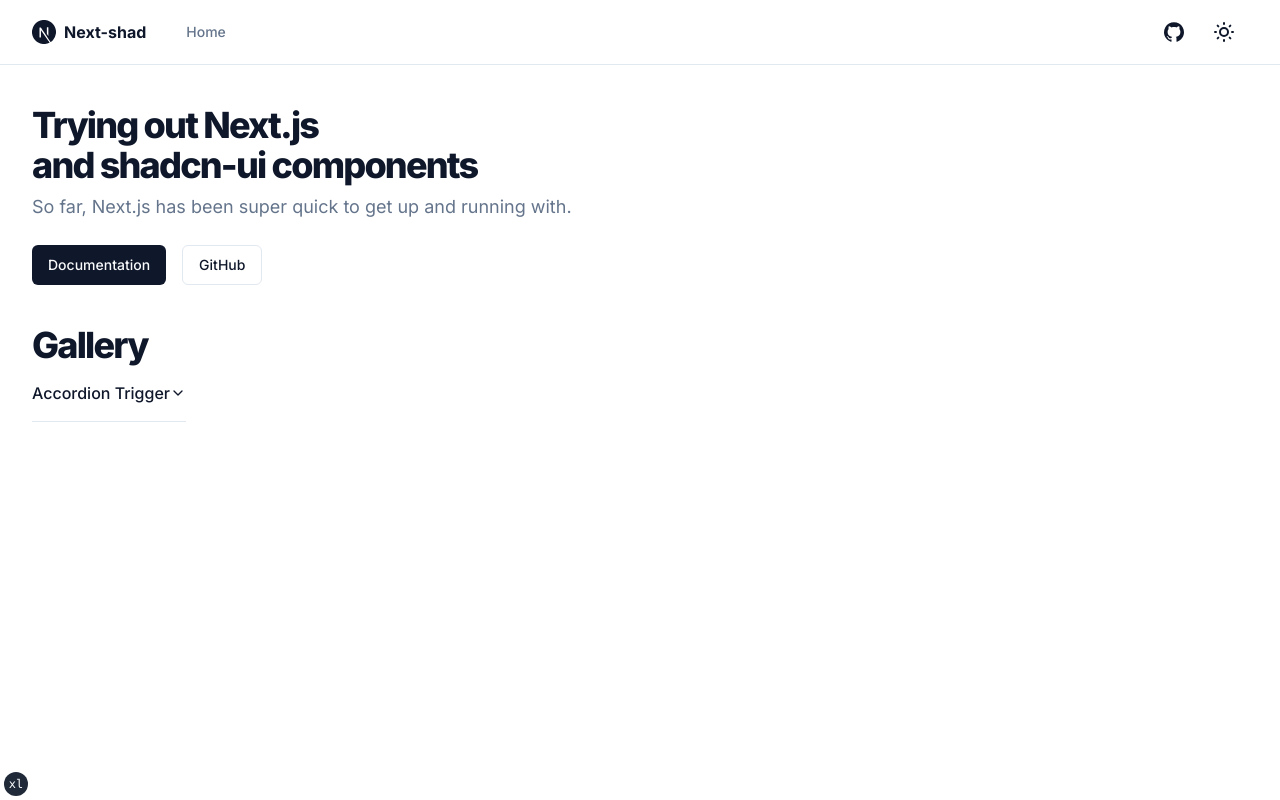
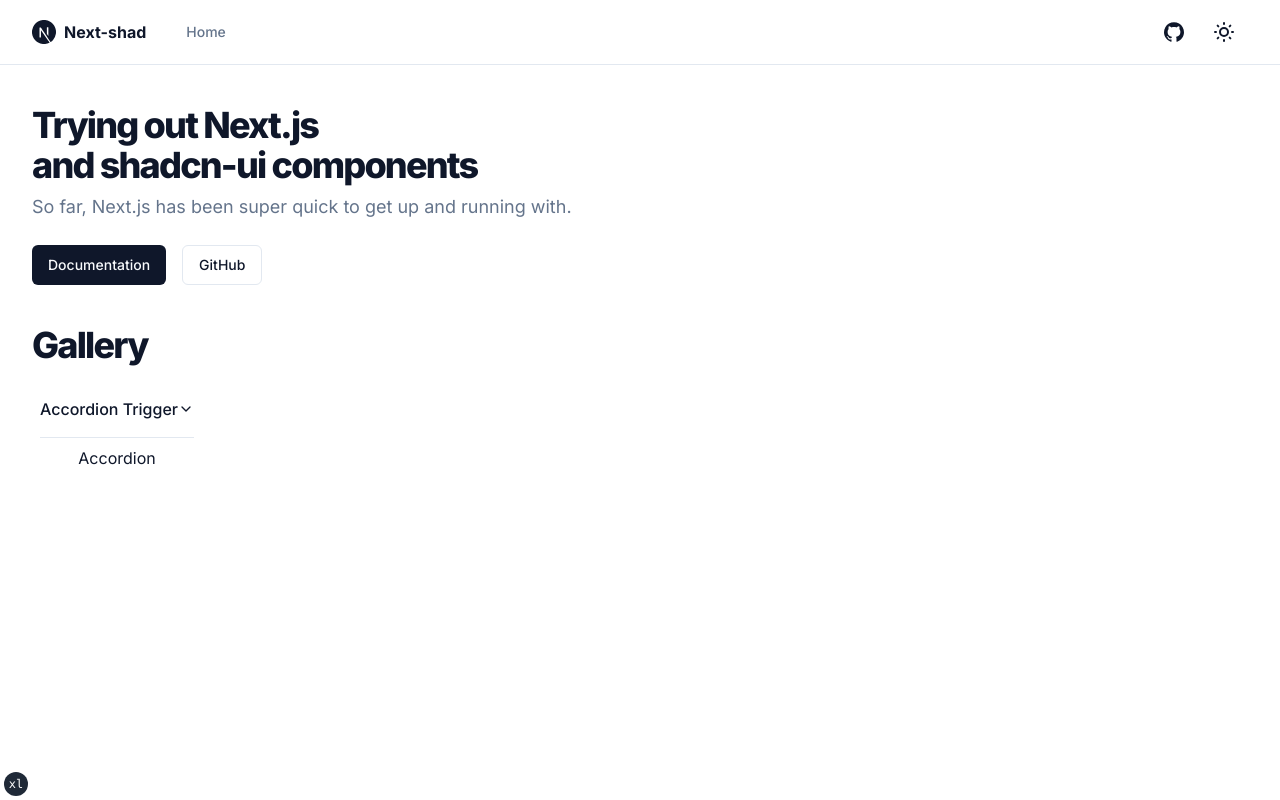
Before and after one commit to softwarebyze/next-shad, a Next.js app: page / in a window 1280 px wide. Built offline with nearby package versions, Linux system fonts and the light colour scheme.

Commit message:
styling, demo label

```diff
--- a/components/gallery.tsx
+++ b/components/gallery.tsx
@@ -3,11 +3,16 @@
 export default function Gallery() {
   return (
     <section className="container">
-      <h1 className="text-3xl font-extrabold leading-tight tracking-tighter md:text-4xl">
-        Gallery
-      </h1>
-      <div className="flex gap-4">
-        <AccordionDemo />
+      <div className="flex max-w-[980px] flex-col items-start gap-2">
+        <h1 className="text-3xl font-extrabold leading-tight tracking-tighter md:text-4xl">
+          Gallery
+        </h1>
+        <div className="flex gap-4">
+          <div className="m-2 flex flex-col text-center">
+            <AccordionDemo />
+            <h2 className="m-2">Accordion</h2>
+          </div>
+        </div>
       </div>
     </section>
   )
```
